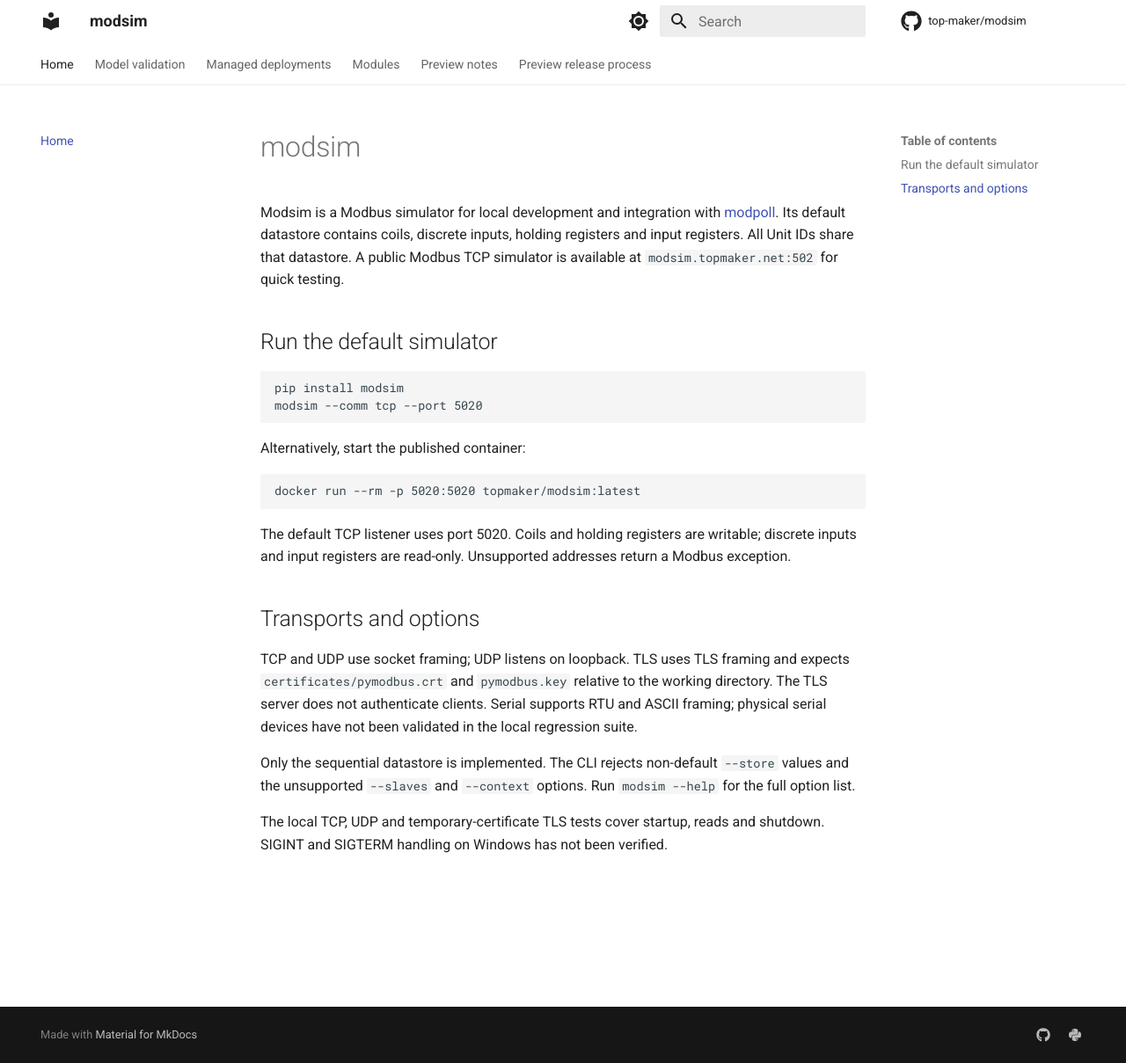
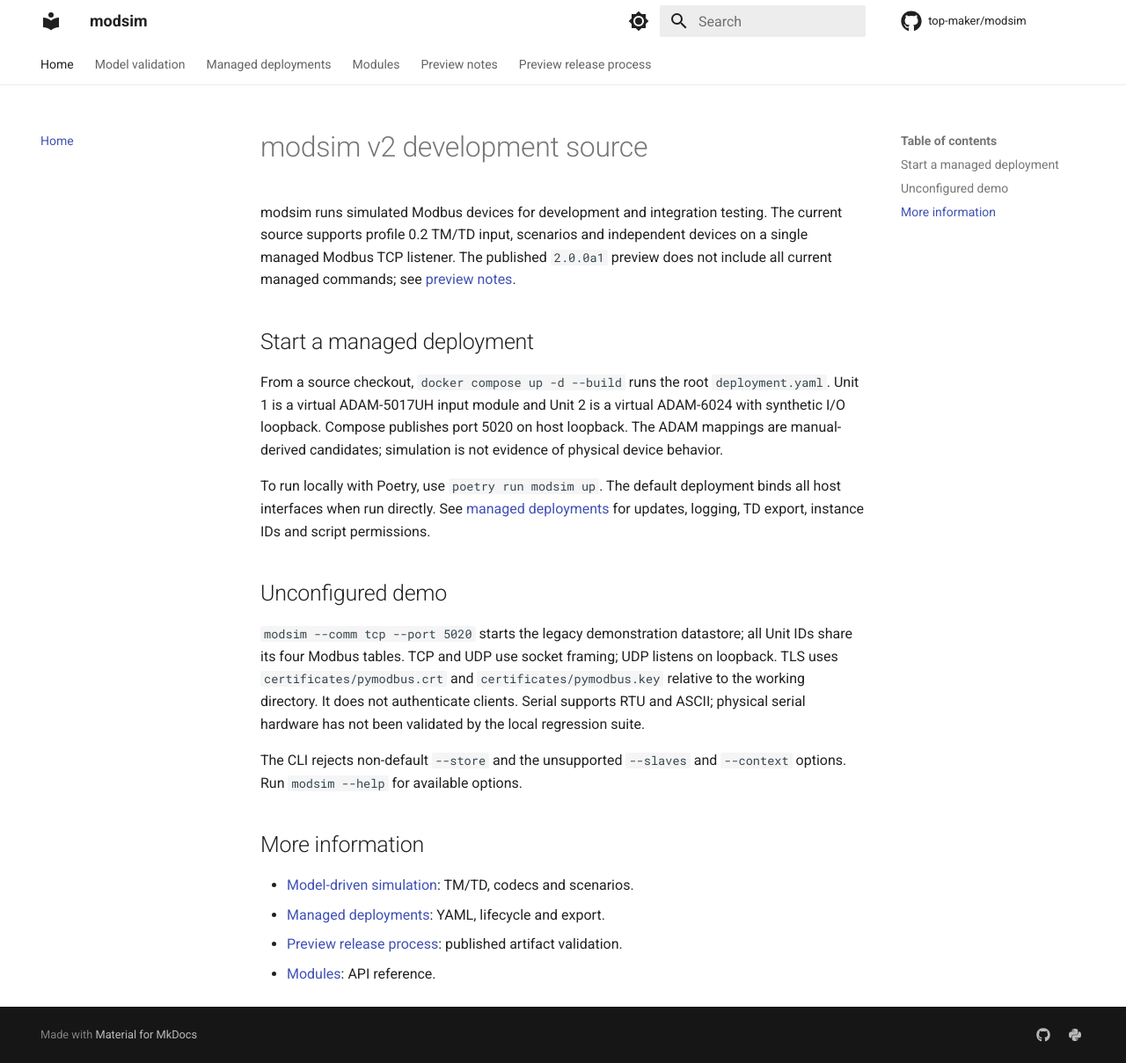
Before and after one commit to gavinying/modsim, an MkDocs documentation site: the page built from docs/index.md, in a window 1280 px wide and 1209 px high. Shown: the whole window at 88% size. Built offline with MkDocs 1.6.1 and Material for MkDocs 9.7.7, drawn with Linux system fonts in a browser that asks for light colours; comment, search, counter and statistics services are not loaded.

````diff
--- a/docs/index.md
+++ b/docs/index.md
@@ -1,39 +1,38 @@
-# modsim
+# modsim v2 development source
 
-Modsim is a Modbus simulator for local development and integration with
-[modpoll](https://github.com/top-maker/modpoll). Its default datastore contains
-coils, discrete inputs, holding registers and input registers. All Unit IDs
-share that datastore. A public Modbus TCP simulator is available at
-`modsim.topmaker.net:502` for quick testing.
+modsim runs simulated Modbus devices for development and integration testing.
+The current source supports profile 0.2 TM/TD input, scenarios and independent
+devices on a single managed Modbus TCP listener. The published `2.0.0a1`
+preview does not include all current managed commands; see
+[preview notes](preview-notes.md).
 
-## Run the default simulator
+## Start a managed deployment
 
-```bash
-pip install modsim
-modsim --comm tcp --port 5020
-```
+From a source checkout, `docker compose up -d --build` runs the root
+`deployment.yaml`. Unit 1 is a virtual ADAM-5017UH input module and Unit 2 is a
+virtual ADAM-6024 with synthetic I/O loopback. Compose publishes port 5020 on
+host loopback. The ADAM mappings are manual-derived candidates; simulation is
+not evidence of physical device behavior.
 
-Alternatively, start the published container:
+To run locally with Poetry, use `poetry run modsim up`. The default deployment
+binds all host interfaces when run directly. See [managed deployments](managed-deployments.md)
+for updates, logging, TD export, instance IDs and script permissions.
 
-```bash
-docker run --rm -p 5020:5020 topmaker/modsim:latest
-```
+## Unconfigured demo
 
-The default TCP listener uses port 5020. Coils and holding registers are
-writable; discrete inputs and input registers are read-only. Unsupported
-addresses return a Modbus exception.
+`modsim --comm tcp --port 5020` starts the legacy demonstration datastore; all
+Unit IDs share its four Modbus tables. TCP and UDP use socket framing; UDP
+listens on loopback. TLS uses `certificates/pymodbus.crt` and
+`certificates/pymodbus.key` relative to the working directory. It does not
+authenticate clients. Serial supports RTU and ASCII; physical serial hardware
+has not been validated by the local regression suite.
 
-## Transports and options
+The CLI rejects non-default `--store` and the unsupported `--slaves` and
+`--context` options. Run `modsim --help` for available options.
 
-TCP and UDP use socket framing; UDP listens on loopback. TLS uses TLS framing
-and expects `certificates/pymodbus.crt` and `pymodbus.key` relative
-to the working directory. The TLS server does not authenticate clients. Serial
-supports RTU and ASCII framing; physical serial devices have not been
-validated in the local regression suite.
+## More information
 
-Only the sequential datastore is implemented. The CLI rejects non-default
-`--store` values and the unsupported `--slaves` and `--context` options. Run
-`modsim --help` for the full option list.
-
-The local TCP, UDP and temporary-certificate TLS tests cover startup, reads and
-shutdown. SIGINT and SIGTERM handling on Windows has not been verified.
+- [Model-driven simulation](model-validation.md): TM/TD, codecs and scenarios.
+- [Managed deployments](managed-deployments.md): YAML, lifecycle and export.
+- [Preview release process](release-process.md): published artifact validation.
+- [Modules](modules.md): API reference.
````
Also changed, not shown: CONTRIBUTING.md (+22 -117 lines), README.md (+95 -144 lines), contrib/advantech/adam-5017uh/README.md (+2 -2 lines), contrib/advantech/adam-6024/README.md (+2 -2 lines), docs/model-validation.md (+7 -6 lines), docs/modules.md (+6 -0 lines), 3 other files.
